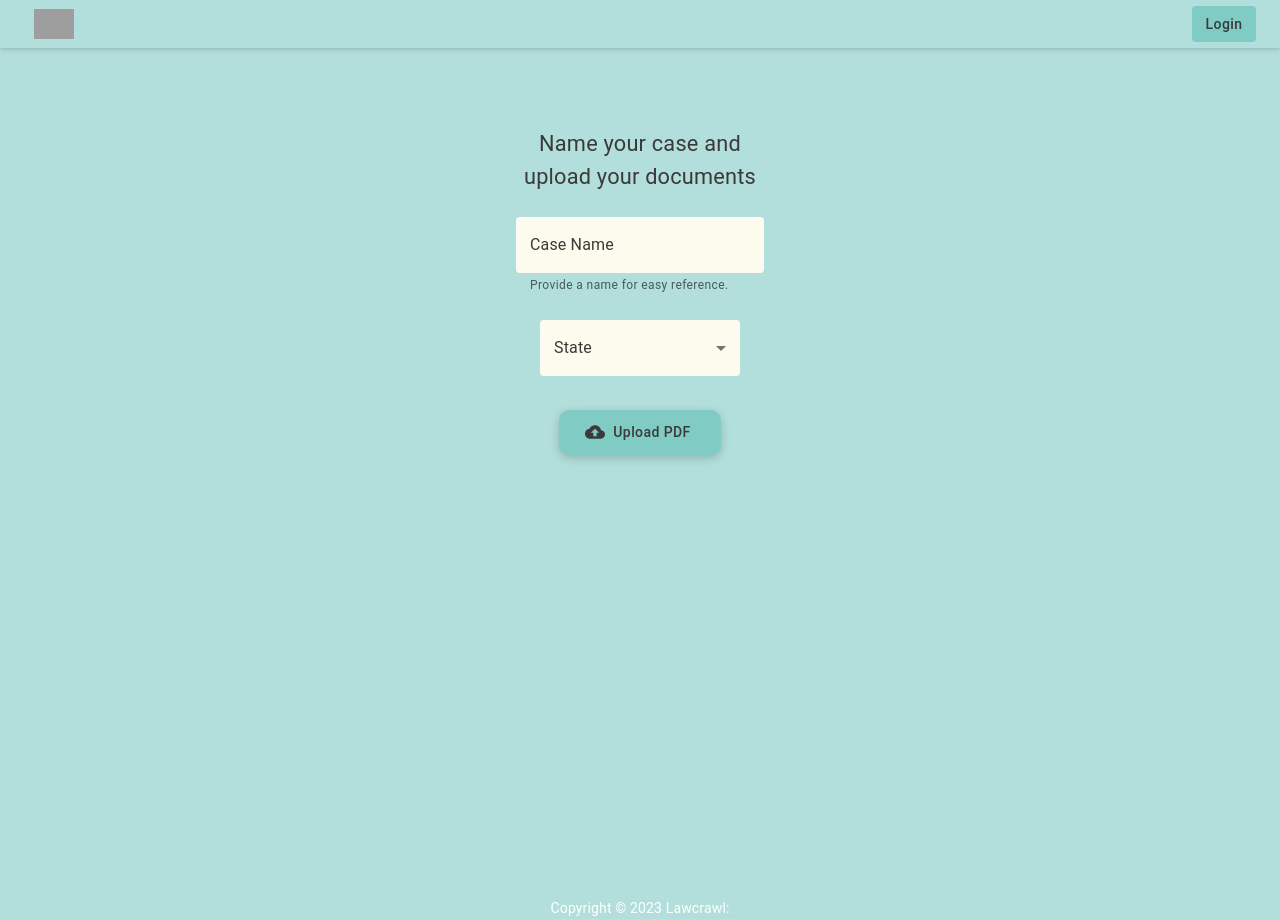
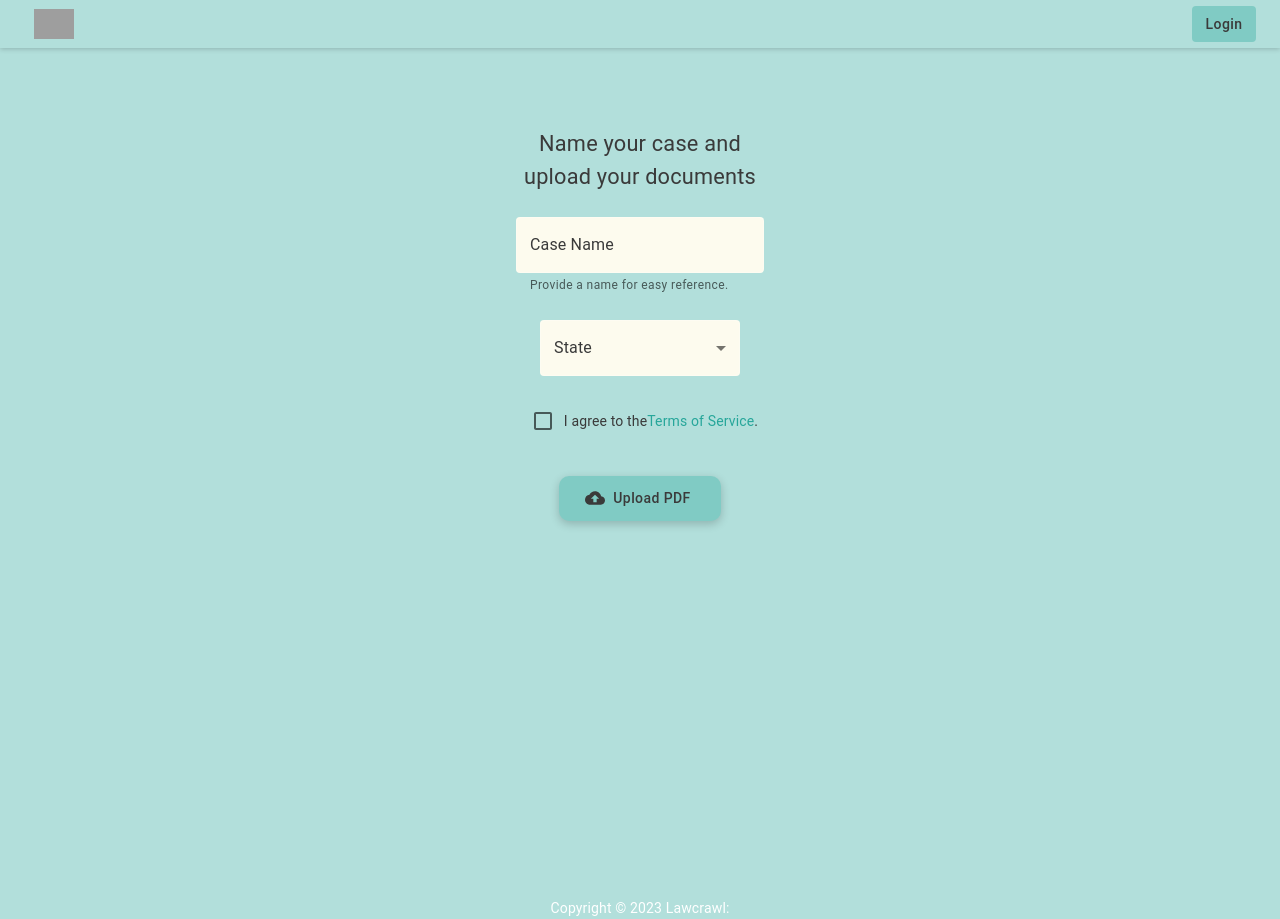
Before and after one commit to tomlenehan/lawcrawl, a React (Create React App) app in the folder frontend/: page /upload in a window 1280 px wide. Built offline with nearby package versions, Linux system fonts and the light colour scheme; grey boxes are pictures that could not be loaded; the HTML template or start-up script is replaced by a standard one.

Commit message:
give a summary before the chat

```diff
--- a/frontend/src/components/Chat.js
+++ b/frontend/src/components/Chat.js
@@ -110,6 +110,9 @@ const useStyles = makeStyles((theme) => ({
     },
     message: {
         alignSelf: 'center',
+    },
+    lineBreak: {
+        whiteSpace: "pre-line",
     },
 }));
 
@@ -293,7 +296,7 @@ const Chat = () => {
                 <div className={classes.chatLog} ref={chatLogRef}>
                     {/*add messages*/}
                     {chatLog.map((chat, index) => (
-                        <ChatMessage key={index} message={chat.message} user={chat.user}/>
+                        <ChatMessage className={classes.lineBreak} key={index} message={chat.message} user={chat.user}/>
                     ))}
                     {loading && <LinearProgress/>}
                 </div>
--- a/frontend/src/components/UploadPage.js
+++ b/frontend/src/components/UploadPage.js
@@ -1,7 +1,10 @@
 import React, {useEffect, useState} from "react";
-import { connect } from 'react-redux';
+import {connect} from 'react-redux';
 import Grid from "@material-ui/core/Grid";
+import Modal from '@material-ui/core/Modal';
+import {Checkbox, FormControlLabel, Link} from '@material-ui/core';
 import {makeStyles} from '@material-ui/core/styles';
+import CloudUploadIcon from '@material-ui/icons/CloudUpload';
 import {useNavigate, useLocation} from 'react-router-dom';
 import Typography from "@material-ui/core/Typography";
 import Footer from "./Footer";
@@ -16,10 +19,11 @@ import {
     FormControl,
     LinearProgress
 } from "@material-ui/core";
-import CloudUploadIcon from '@material-ui/icons/CloudUpload';
 import {useSelector} from 'react-redux';
 import {useDispatch} from 'react-redux';
 import {addUserCase} from '../actions/user';
+
+
 import config from './config';
 
 const useStyles = makeStyles((theme) => ({
@@ -95,6 +99,30 @@ const useStyles = makeStyles((theme) => ({
         marginTop: -15,
         fontWeight: "bold",
     },
+    termsOfServiceLink: {
+        color: '#26a69a',
+        cursor: 'pointer',
+    },
+    customCheckbox: {
+        '&$checked': {
+            color: '#26a69a',
+        },
+    },
+    checked: {},
+    modalText: {
+        top: '50%',
+        left: '50%',
+        transform: 'translate(-50%, -50%)',
+        position: 'absolute',
+        width: '80%', // Use a percentage for responsiveness
+        maxWidth: 400, // Maximum width
+        backgroundColor: '#fdfbee',
+        padding: 20,
+        border: '2px solid #80cbc4',
+        borderRadius: '10px',
+        overflowY: 'auto',
+        maxHeight: '80vh',
+    }
 }));
 
 
@@ -116,7 +144,8 @@ const UploadPage = ({isAuthenticated, userCases}) => {
     const [caseName, setCaseName] = React.useState('');
     const [selectedState, setSelectedState] = React.useState('');
     const [errorMessage, setErrorMessage] = React.useState(null);
-    // const [progress, setProgress] = React.useState(0);
+    const [termsAccepted, setTermsAccepted] = useState(false);
+    const [openModal, setOpenModal] = useState(false);
     const token = localStorage.getItem('access');
     const navigate = useNavigate();
     const location = useLocation();
@@ -142,7 +171,7 @@ const UploadPage = ({isAuthenticated, userCases}) => {
                 }
                 const data = await response.json();
                 console.log("API Response:", data);
-                if(data){
+                if (data) {
                     dispatch(addUserCase(data));
                 }
             } catch (error) {
@@ -157,6 +186,11 @@ const UploadPage = ({isAuthenticated, userCases}) => {
     }, [dispatch, token]);
 
     const handleFileChange = async (event) => {
+
+        if (!termsAccepted) {
+            setErrorMessage("Please agree to the Terms of Service before proceeding.");
+            return;
+        }
         // Clear any existing error messages
         setErrorMessage(null);
         // Set loading to true
@@ -211,6 +245,13 @@ const UploadPage = ({isAuthenticated, userCases}) => {
         event.target.value = null;
     };
 
+    const handleOpenModal = () => {
+        setOpenModal(true);
+    };
+
+    const handleCloseModal = () => {
+        setOpenModal(false);
+    };
 
     return (
         <ThemeProvider theme={theme}>
@@ -230,8 +271,6 @@ const UploadPage = ({isAuthenticated, userCases}) => {
                             {
                                 errorMessage && <div className={classes.error}>{errorMessage}</div>
                             }
-                            { /* Show progress bar if there's progress (change condition as needed) */}
-                            {/*{progress > 0 && <LinearProgressWithLabel value={progress}/>}*/}
                             <TextField
                                 label="Case Name"
                                 variant="outlined"
@@ -313,6 +352,25 @@ const UploadPage = ({isAuthenticated, userCases}) => {
                             </FormControl>
                         </Grid>
 
+                        <Grid item xs={12} style={{display: 'flex', alignItems: 'center'}}>
+                            <Checkbox
+                                checked={termsAccepted}
+                                onChange={(e) => setTermsAccepted(e.target.checked)}
+                                name="termsAccepted"
+                                classes={{root: classes.customCheckbox, checked: classes.checked}}
+                            />
+
+                            <Typography variant="body2" component="span">
+                                I agree to the
+                            </Typography>
+                            <Typography variant="body2" display="block">
+                                <span className={classes.termsOfServiceLink}
+                                      onClick={handleOpenModal}>
+                                    Terms of Service
+                                </span>.
+                            </Typography>
+                        </Grid>
+
                         <Grid item xs={12}>
                             <input
                                 accept="application/pdf"
@@ -332,12 +390,82 @@ const UploadPage = ({isAuthenticated, userCases}) => {
                                 Upload PDF
                             </Button>
                         </Grid>
+
                     </Grid>
                 </div>
             </div>
             <Footer/>
+
+            <Modal
+                open={openModal}
+                onClose={handleCloseModal}
+                aria-labelledby="simple-modal-title"
+                aria-describedby="simple-modal-description"
+            >
+                <div className={classes.modalText}>
+                    <h2 id="simple-modal-title" style={{color: '#3a3a3a'}}>Terms of Service</h2>
+
+                    <p style={{color: '#3a3a3a'}}>
+                        Terms of Service for LawCrawl
+                    </p>
+
+                    <p style={{color: '#3a3a3a'}}>
+                        1. Introduction<br/><br/>
+                        Welcome to LawCrawl. By using our platform, you are agreeing to the
+                        following terms and conditions. Please read them carefully.
+                    </p>
+
+                    <p style={{color: '#3a3a3a'}}>
+                        2. Services Provided<br/><br/>
+                        LawCrawl offers users the ability to upload legal documents and interact
+                        with an AI chatbot for legal advice. Our goal is to assist you in
+                        understanding and navigating legal matters, but our responses should not be
+                        considered as a substitute for professional legal advice.
+                    </p>
+
+                    <p style={{color: '#3a3a3a'}}>
+                        3. Document Storage<br/><br/>
+                        When you upload documents to LawCrawl, we store them on our secure servers.
+                        These documents are accessible only through your account. We take your
+                        privacy seriously and implement robust security measures to protect your
+                        data. However, it's essential to understand that no system can be entirely
+                        secure. If you have sensitive or confidential documents, please ensure you
+                        are comfortable with this level of risk before using our services.
+                    </p>
+
+                    <p style={{color: '#3a3a3a'}}>
+                        4. Privacy<br/><br/>
+                        Your privacy is of utmost importance to us. While we store the documents
+                        you upload, we will not share, sell, or distribute your personal
+                        information or documents to third parties without your explicit consent,
+                        except as required by law.
+                    </p>
+
+                    <p style={{color: '#3a3a3a'}}>
+                        5. Limitation of Liability<br/><br/>
+                        While we strive to provide accurate and timely legal insights through our
+                        AI chatbot, the advice given should not be considered as a replacement for
+                        professional legal counsel. LawCrawl will not be held responsible for any
+                        decisions made based on the advice provided by our platform.
+                    </p>
+
+                    <p style={{color: '#3a3a3a'}}>
+                        6. Changes to the Terms<br/><br/>
+                        We may update our Terms of Service from time to time. We will notify you of
+                        any changes by posting the new Terms of Service on this page. It is advised
+                        to review this Terms of Service periodically for any changes.
+                    </p>
+
+                    <p style={{color: '#3a3a3a'}}>
+                        7. Contact Us<br/><br/>
+                        If you have any questions about these Terms of Service, please contact us.
+                    </p>
+                </div>
+            </Modal>
+
+
         </ThemeProvider>
-    );
+    )
 }
 
 const mapStateToProps = (state) => ({
```
Also changed, not shown: 2 other files (tests, documents, lock files or other folders).
